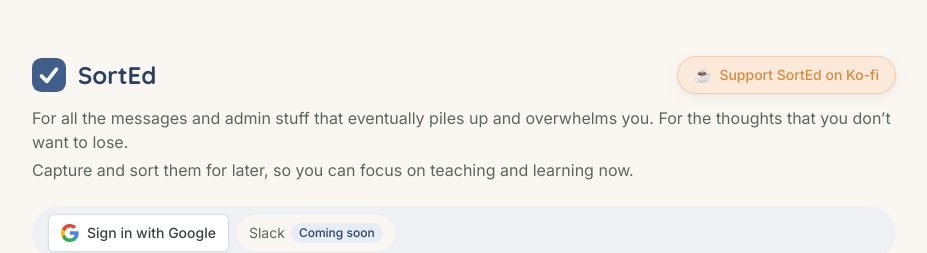
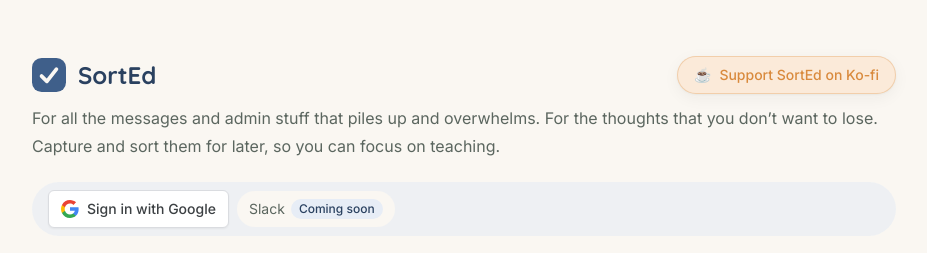
Before and after one commit to mcguiganadam/sort-ed, a Next.js app: page / in a window 1280 px wide. Shown: the top 253 px of the page, without its empty margins (176-1103 px from the left). Built offline with nearby package versions, Linux system fonts and the light colour scheme; no server answers.

Commit message:
Trim the purpose line further
Adam's tightened wording: drops "eventually" and "you" from the first
line, and "and learning now" from the payoff - "so you can focus on
teaching" is the whole close now.

```diff
--- a/app/page.tsx
+++ b/app/page.tsx
@@ -87,10 +87,10 @@
           page instead of stopping short. */}
       <div className="mt-3 space-y-1 text-base text-sorted-ink-soft">
         <p>
-          For all the messages and admin stuff that eventually piles up and overwhelms you. For
-          the thoughts that you don&rsquo;t want to lose.
+          For all the messages and admin stuff that piles up and overwhelms. For the thoughts
+          that you don&rsquo;t want to lose.
         </p>
-        <p>Capture and sort them for later, so you can focus on teaching and learning now.</p>
+        <p>Capture and sort them for later, so you can focus on teaching.</p>
       </div>
 
       {/* rounded-full works as a single-line status pill on desktop, but at
```
